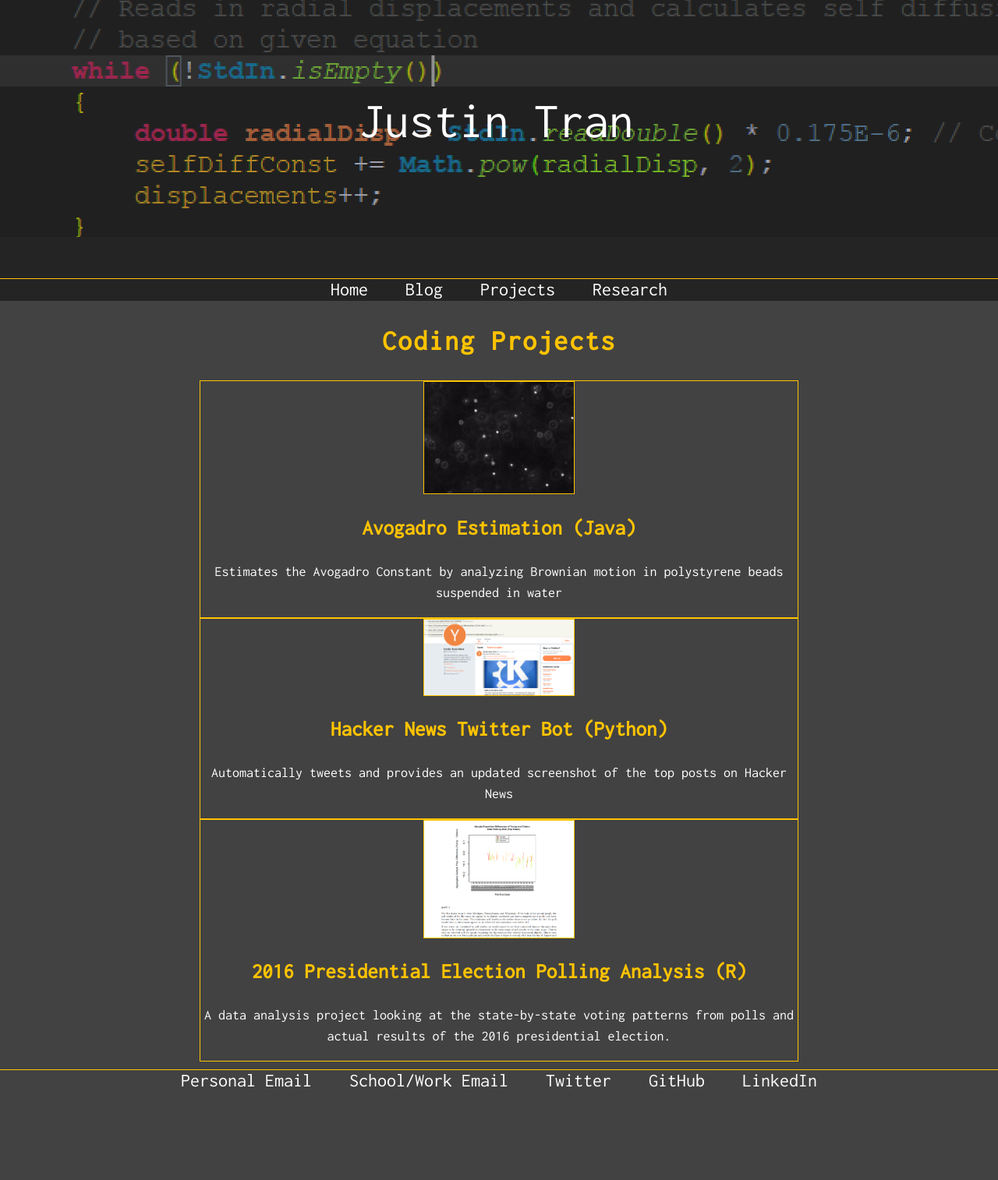
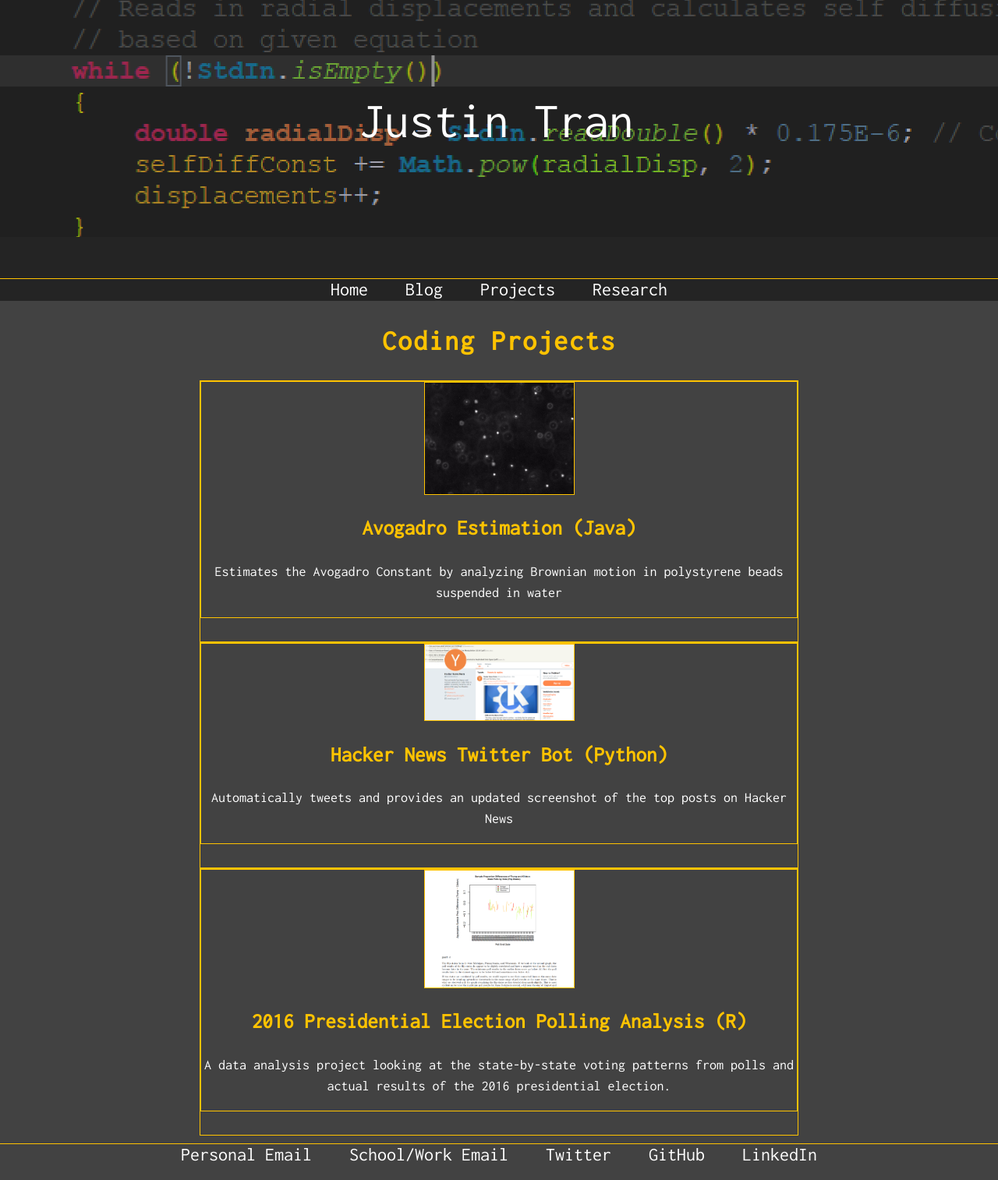
Before and after one commit to justintranjt/justintranjt.github.io, a Jekyll site: the page built from projects/index.html, in a window 1280 px wide. Shown: the whole page at 78% size. Built offline with Jekyll 4.4.1, drawn with Linux system fonts in a browser that asks for light colours; before the commit the page ends 1419 px from its top, so only the background shows below that.

Commit message:
Update index.html

```diff
--- a/projects/index.html
+++ b/projects/index.html
@@ -5,7 +5,7 @@
 <h1>Coding Projects</h1>
 {% for project in site.projects %}
     <ul class="project">
-        <li>
+        <li class ="indivpost">
             <img class="post-thumb" src="{{ project.image }}"></img>
             <h2><a href="{{ project.url }}">{{ project.title }}</a></h2>
             <p>{{ project.description }}</p>
```
